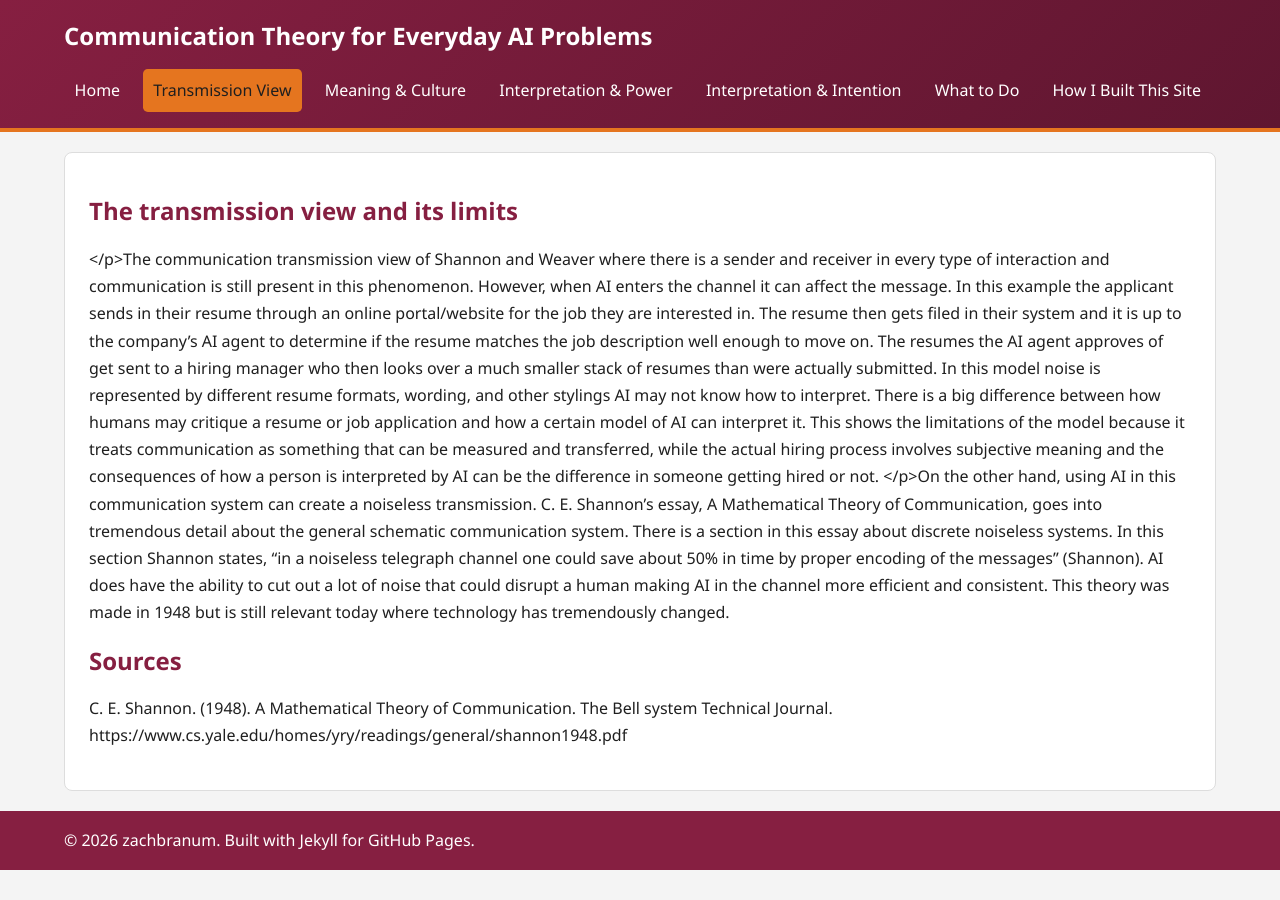
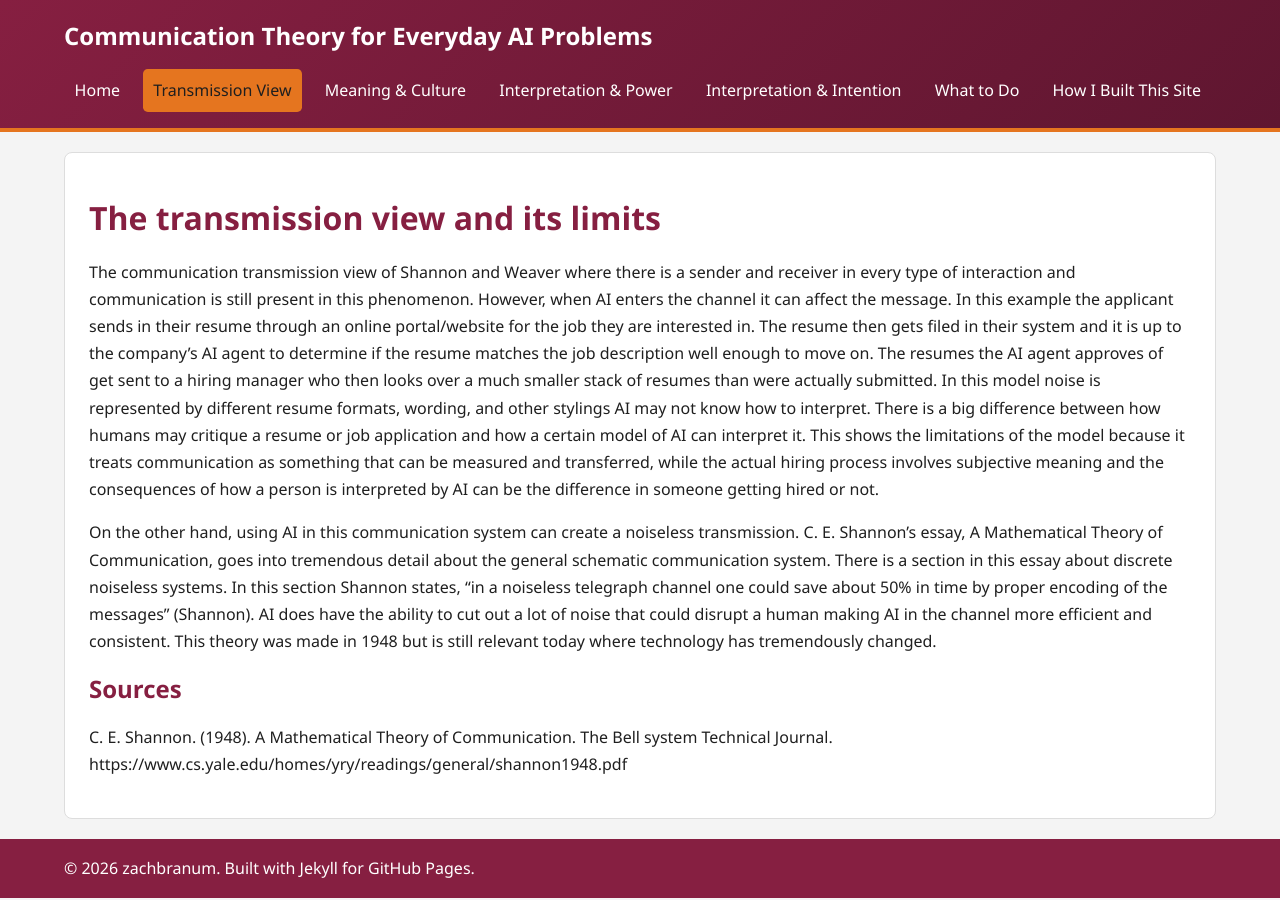
Before and after one commit to zachbranum/zbprimer, a Jekyll site: the page built from pages/transmission-view.md, in a window 1280 px wide. Built offline with Jekyll 4.4.1, drawn with Linux system fonts in a browser that asks for light colours.

Commit message:
Refactor transmission view content and add sources
Reformatted the transmission view section for clarity and added a sources section.

```diff
--- a/pages/transmission-view.md
+++ b/pages/transmission-view.md
@@ -5,11 +5,11 @@ permalink: /pages/transmission-view/
 description: "Shannon-Weaver insights and humanist critique."
 ---
 
-<section aria-labelledby="transmission-heading">
-  <h1 id="transmission-heading">The transmission view and its limits</h1>
-  </p>The communication transmission view of Shannon and Weaver where there is a sender and receiver in every type of interaction and communication is still present in this phenomenon. However, when AI enters the channel it can affect the message. In this example the applicant sends in their resume through an online portal/website for the job they are interested in. The resume then gets filed in their system and it is up to the company’s AI agent to determine if the resume matches the job description well enough to move on. The resumes the AI agent approves of get sent to a hiring manager who then looks over a much smaller stack of resumes than were actually submitted. In this model noise is represented by different resume formats, wording, and other stylings AI may not know how to interpret. There is a big difference between how humans may critique a resume or job application and how a certain model of AI can interpret it. This shows the limitations of the model because it treats communication as something that can be measured and transferred, while the actual hiring process involves subjective meaning and the consequences of how a person is interpreted by AI can be the difference in someone getting hired or not.
-  </p>On the other hand, using AI in this communication system can create a noiseless transmission. C. E. Shannon’s essay, A Mathematical Theory of Communication, goes into tremendous detail about the general schematic communication system. There is a section in this essay about discrete noiseless systems. In this section Shannon states, “in a noiseless telegraph channel one could save about 50% in time by proper encoding of the messages” (Shannon). AI does have the ability to cut out a lot of noise that could disrupt a human making AI in the channel more efficient and consistent. This theory was made in 1948 but is still relevant today where technology has tremendously changed.
-</section>
+# The transmission view and its limits
+
+The communication transmission view of Shannon and Weaver where there is a sender and receiver in every type of interaction and communication is still present in this phenomenon. However, when AI enters the channel it can affect the message. In this example the applicant sends in their resume through an online portal/website for the job they are interested in. The resume then gets filed in their system and it is up to the company’s AI agent to determine if the resume matches the job description well enough to move on. The resumes the AI agent approves of get sent to a hiring manager who then looks over a much smaller stack of resumes than were actually submitted. In this model noise is represented by different resume formats, wording, and other stylings AI may not know how to interpret. There is a big difference between how humans may critique a resume or job application and how a certain model of AI can interpret it. This shows the limitations of the model because it treats communication as something that can be measured and transferred, while the actual hiring process involves subjective meaning and the consequences of how a person is interpreted by AI can be the difference in someone getting hired or not.
+
+On the other hand, using AI in this communication system can create a noiseless transmission. C. E. Shannon’s essay, A Mathematical Theory of Communication, goes into tremendous detail about the general schematic communication system. There is a section in this essay about discrete noiseless systems. In this section Shannon states, “in a noiseless telegraph channel one could save about 50% in time by proper encoding of the messages” (Shannon). AI does have the ability to cut out a lot of noise that could disrupt a human making AI in the channel more efficient and consistent. This theory was made in 1948 but is still relevant today where technology has tremendously changed.
 
 ## Sources
 
```
